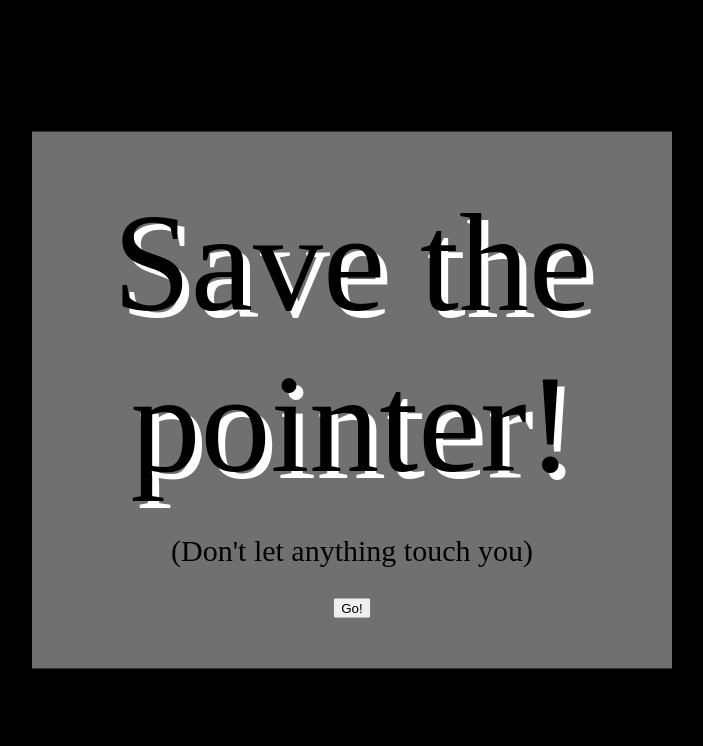
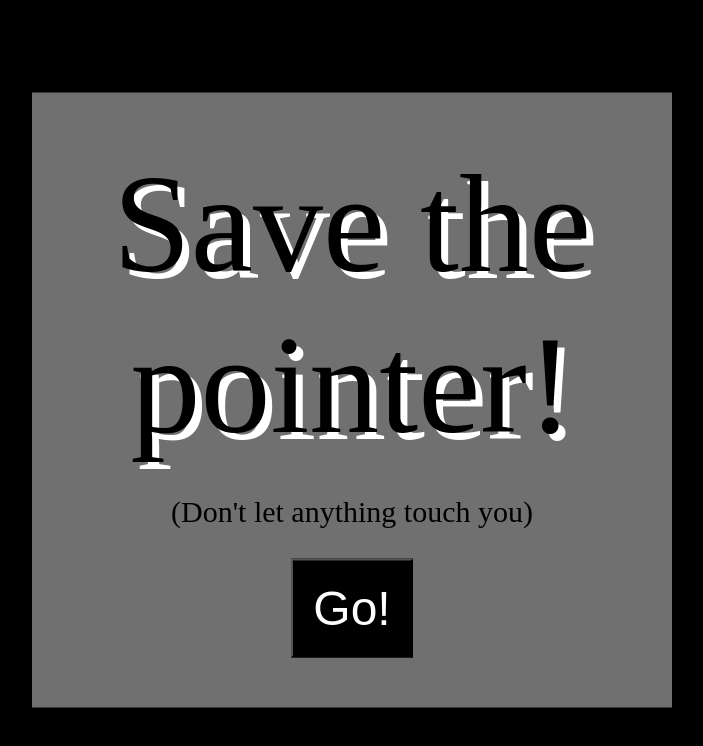
Before and after one commit to ibesora/Save-the-pointer, a website: page index.html in a window 1280 px wide. Shown: the whole page, without its empty margins (288-991 px from the left). Drawn offline with Linux system fonts and the light colour scheme.

Commit message:
Final touches

```diff
--- a/index.html
+++ b/index.html
@@ -22,7 +22,7 @@
 			<div id="countdown" class="title">3</div>
 		</div>
 		<canvas id="canvas"></canvas>
-		<audio autoplay="true" loop="true" preload="auto" src="./sounds/atmosphere.mp3"></audio>
+		<audio id="ambient" autoplay="true" loop="true" preload="auto" src="./sounds/atmosphere.mp3"></audio>
 	</body>
 	<script src="logic.js"></script>
 </html>
--- a/logic.js
+++ b/logic.js
@@ -54,6 +54,7 @@ const levelCountdownDialog = document.getElementById('levelCountdown');
 const levelNumber = document.getElementById('levelNumber');
 const levelCountdown = document.getElementById('countdown');
 const share = document.getElementById('share');
+const ambient = document.getElementById('ambient');
 
 function onMouseMove(event) {
 
@@ -83,6 +84,7 @@ function start() {
 	canvas.style.cursor = 'none';
 	timeStart = performance.now();
 	gameMode = Mode.LevelCountdown;
+	ambient.play();
 	window.requestAnimationFrame(nextFrame);
 
 }
--- a/styles.css
+++ b/styles.css
@@ -39,6 +39,14 @@ canvas {
 .subtitle {
   font-size: 30px;
   padding: 30px;
+}
+
+button {
+  color: white;
+  background-color: black;
+  padding: 20px;
+  font-size: 48;
+  cursor: pointer;
 }
 
 .resp-sharing-button__link,
```
